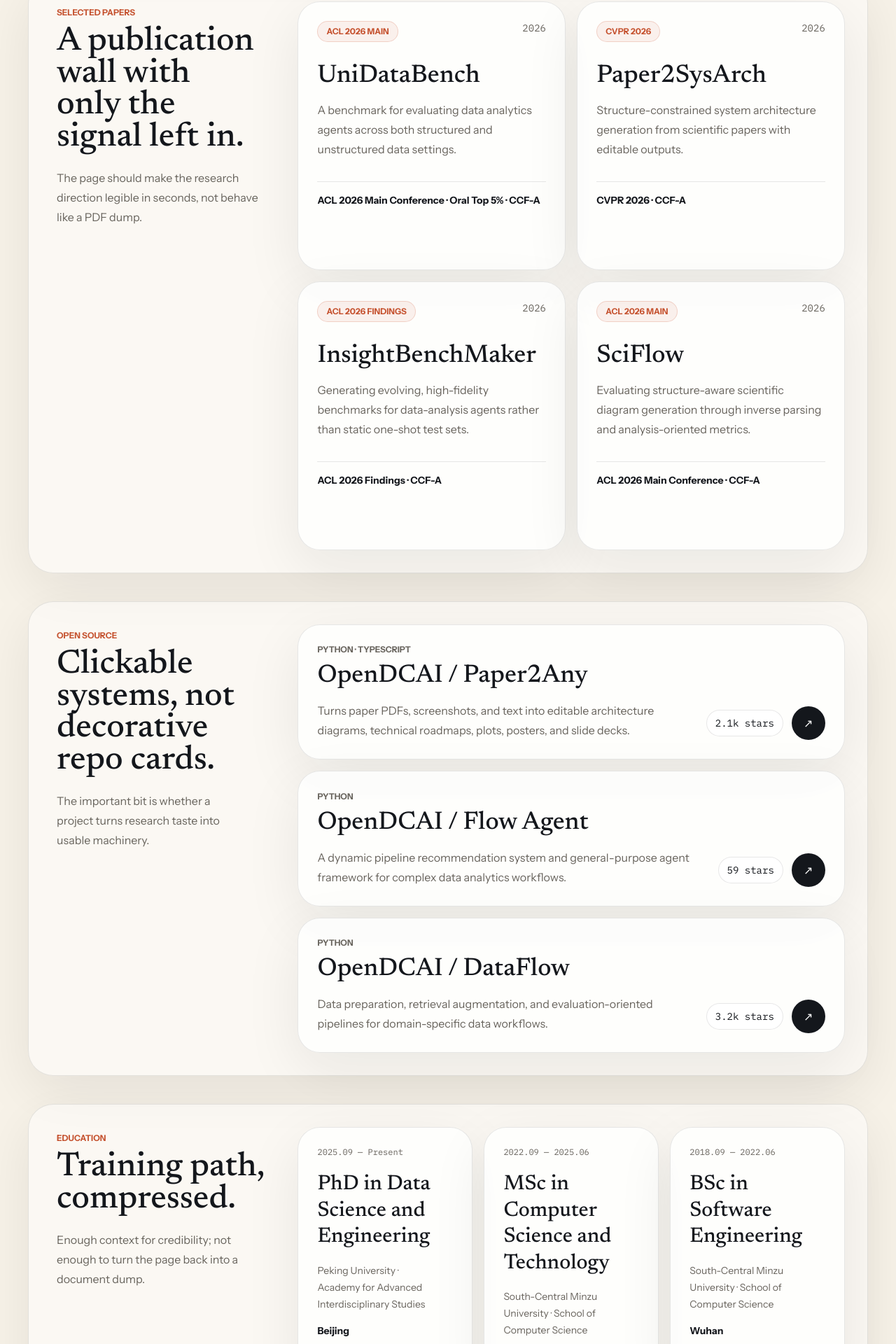
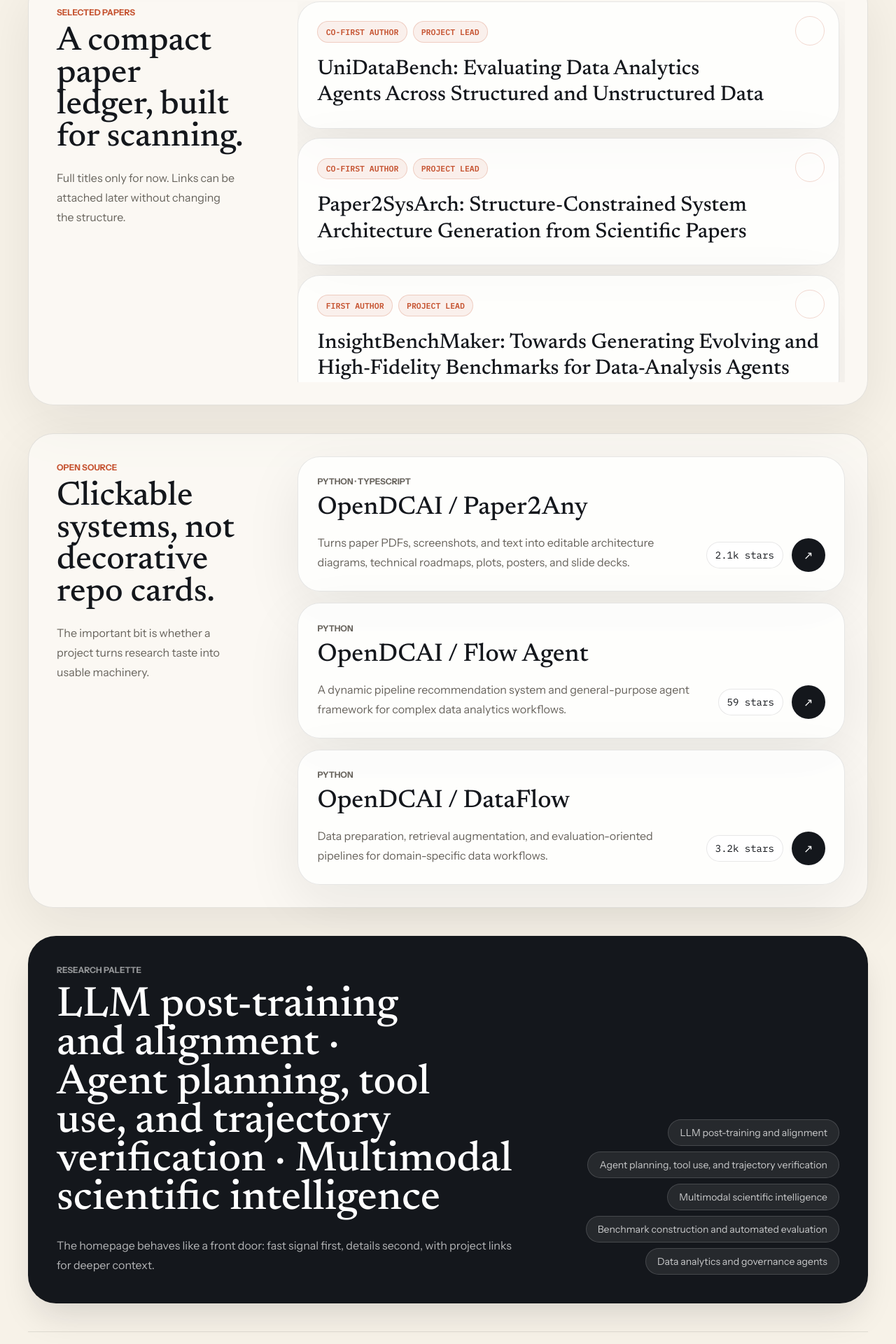
Before and after one commit to DeepThinkingZhouLiu/DeepThinkingZhouLiu.github.io, a React (Vite) app: page / in a window 1280 px wide. Shown: the part 2412-4332 px from the top of the page at 70% size. Built offline with nearby package versions, Linux system fonts and the light colour scheme.

Commit message:
Convert publications to scrollable paper list

```diff
--- a/src/App.tsx
+++ b/src/App.tsx
@@ -1,7 +1,6 @@
 import {
   contactLinks,
   currentHighlights,
-  education,
   experience,
   focusAreas,
   profile,
@@ -179,23 +178,22 @@ function App() {
           <section id="papers" className="section-shell">
             <SectionIntro
               eyebrow="Selected papers"
-              title="A publication wall with only the signal left in."
-              body="The page should make the research direction legible in seconds, not behave like a PDF dump."
+              title="A compact paper ledger, built for scanning."
+              body="Full titles only for now. Links can be attached later without changing the structure."
             />
-            <div className="grid gap-4 md:grid-cols-2">
+            <div className="paper-list" aria-label="Scrollable paper list">
               {selectedPapers.map((paper) => (
                 <article key={paper.title} className="paper-card">
-                  <div className="flex items-start justify-between gap-4">
-                    <span className="rounded-full border border-accent/20 bg-accent/8 px-3 py-1.5 text-xs font-bold uppercase text-accent">
-                      {paper.badge}
-                    </span>
-                    <span className="font-mono text-sm text-muted tabular-nums">{paper.year}</span>
+                  <div className="flex flex-wrap gap-2">
+                    {paper.markers.map((marker) => (
+                      <span key={marker} className="paper-marker">
+                        {marker}
+                      </span>
+                    ))}
                   </div>
-                  <h3 className="mt-8 text-balance font-display text-4xl leading-[0.98] text-ink">
+                  <h3 className="mt-5 text-balance font-display text-2xl leading-tight text-ink sm:text-3xl">
                     {paper.title}
                   </h3>
-                  <p className="mt-4 text-pretty leading-7 text-muted">{paper.summary}</p>
-                  <p className="mt-8 border-t border-ink/10 pt-4 text-sm font-bold text-ink">{paper.venue}</p>
                 </article>
               ))}
             </div>
@@ -232,26 +230,6 @@ function App() {
                     </span>
                   </div>
                 </a>
-              ))}
-            </div>
-          </section>
-
-          <section className="section-shell">
-            <SectionIntro
-              eyebrow="Education"
-              title="Training path, compressed."
-              body="Enough context for credibility; not enough to turn the page back into a document dump."
-            />
-            <div className="grid gap-4 md:grid-cols-3">
-              {education.map((item) => (
-                <article key={`${item.school}-${item.degree}`} className="education-card">
-                  <p className="font-mono text-xs text-muted tabular-nums">{item.period}</p>
-                  <h3 className="mt-5 text-balance font-display text-3xl leading-tight text-ink">
-                    {item.degree}
-                  </h3>
-                  <p className="mt-4 text-pretty text-sm leading-6 text-muted">{item.school}</p>
-                  <p className="mt-4 text-sm font-bold text-ink">{item.city}</p>
-                </article>
               ))}
             </div>
           </section>
--- a/src/content/profile.ts
+++ b/src/content/profile.ts
@@ -36,36 +36,36 @@ export const focusAreas = [
 
 export const selectedPapers = [
   {
-    badge: 'ACL 2026 Main',
-    year: '2026',
-    title: 'UniDataBench',
-    summary:
-      'A benchmark for evaluating data analytics agents across both structured and unstructured data settings.',
-    venue: 'ACL 2026 Main Conference · Oral Top 5% · CCF-A',
+    title: 'UniDataBench: Evaluating Data Analytics Agents Across Structured and Unstructured Data',
+    markers: ['Co-first author', 'Project Lead'],
   },
   {
-    badge: 'CVPR 2026',
-    year: '2026',
-    title: 'Paper2SysArch',
-    summary:
-      'Structure-constrained system architecture generation from scientific papers with editable outputs.',
-    venue: 'CVPR 2026 · CCF-A',
+    title: 'Paper2SysArch: Structure-Constrained System Architecture Generation from Scientific Papers',
+    markers: ['Co-first author', 'Project Lead'],
   },
   {
-    badge: 'ACL 2026 Findings',
-    year: '2026',
-    title: 'InsightBenchMaker',
-    summary:
-      'Generating evolving, high-fidelity benchmarks for data-analysis agents rather than static one-shot test sets.',
-    venue: 'ACL 2026 Findings · CCF-A',
+    title: 'InsightBenchMaker: Towards Generating Evolving and High-Fidelity Benchmarks for Data-Analysis Agents',
+    markers: ['First author', 'Project Lead'],
   },
   {
-    badge: 'ACL 2026 Main',
-    year: '2026',
-    title: 'SciFlow',
-    summary:
-      'Evaluating structure-aware scientific diagram generation through inverse parsing and analysis-oriented metrics.',
-    venue: 'ACL 2026 Main Conference · CCF-A',
+    title: 'SciFlow: Evaluating Structure-Aware Scientific Diagram Generation via Inverse Parsing',
+    markers: ['Co-first author', 'Project Lead'],
+  },
+  {
+    title: 'Reinforcement Learning with Semantic Rewards Enables Low-Resource Language Expansion without Alignment Tax',
+    markers: ['Co-first author'],
+  },
+  {
+    title: 'LongInsightBench: A Comprehensive Benchmark for Evaluating Omni-Modal Models on Human-Centric Long-Video Understanding',
+    markers: ['Fifth author'],
+  },
+  {
+    title: 'TF-IECN: Tuning-free Image Efficient Customization via Refined Collaborative Denoising Strategies',
+    markers: ['Fourth author'],
+  },
+  {
+    title: 'MSDM: Multi-Space Diffusion With Dynamic Loss Weight',
+    markers: ['First author'],
   },
 ]
 
@@ -121,27 +121,6 @@ export const projects = [
   },
 ]
 
-export const education = [
-  {
-    degree: 'PhD in Data Science and Engineering',
-    school: 'Peking University · Academy for Advanced Interdisciplinary Studies',
-    city: 'Beijing',
-    period: '2025.09 — Present',
-  },
-  {
-    degree: 'MSc in Computer Science and Technology',
-    school: 'South-Central Minzu University · School of Computer Science',
-    city: 'Wuhan',
-    period: '2022.09 — 2025.06',
-  },
-  {
-    degree: 'BSc in Software Engineering',
-    school: 'South-Central Minzu University · School of Computer Science',
-    city: 'Wuhan',
-    period: '2018.09 — 2022.06',
-  },
-]
-
 export const contactLinks = [
   {
     label: 'Email',
--- a/src/index.css
+++ b/src/index.css
@@ -93,8 +93,7 @@ a {
 .metric-card,
 .timeline-card,
 .paper-card,
-.project-row,
-.education-card {
+.project-row {
   border: 1px solid rgb(20 23 28 / 0.1);
   box-shadow: 0 24px 80px rgb(20 23 28 / 0.08);
 }
@@ -155,8 +154,7 @@ a {
 
 .metric-card,
 .timeline-card,
-.paper-card,
-.education-card {
+.paper-card {
   border-radius: 2rem;
   background: rgb(255 255 255 / 0.76);
 }
@@ -181,8 +179,7 @@ a {
 }
 
 .timeline-card,
-.paper-card,
-.education-card {
+.paper-card {
   padding: clamp(1.2rem, 2.8vw, 1.7rem);
 }
 
@@ -194,8 +191,59 @@ a {
   line-height: 1.75;
 }
 
+.paper-list {
+  display: flex;
+  flex-direction: column;
+  max-height: 34rem;
+  gap: 0.85rem;
+  overflow-y: auto;
+  overscroll-behavior: contain;
+  padding-right: 0.5rem;
+  scrollbar-color: rgb(197 82 47 / 0.55) rgb(20 23 28 / 0.08);
+  scrollbar-width: thin;
+}
+
+.paper-list::-webkit-scrollbar {
+  width: 0.55rem;
+}
+
+.paper-list::-webkit-scrollbar-track {
+  border-radius: 999px;
+  background: rgb(20 23 28 / 0.08);
+}
+
+.paper-list::-webkit-scrollbar-thumb {
+  border-radius: 999px;
+  background: rgb(197 82 47 / 0.55);
+}
+
 .paper-card {
-  min-height: 24rem;
+  position: relative;
+  flex: 0 0 auto;
+  min-height: 10.5rem;
+}
+
+.paper-card::after {
+  content: '';
+  position: absolute;
+  right: 1.25rem;
+  top: 1.25rem;
+  width: 2.6rem;
+  height: 2.6rem;
+  border-radius: 999px;
+  border: 1px solid rgb(197 82 47 / 0.22);
+}
+
+.paper-marker {
+  border: 1px solid rgb(197 82 47 / 0.22);
+  border-radius: 999px;
+  background: rgb(197 82 47 / 0.08);
+  padding: 0.35rem 0.7rem;
+  color: var(--color-accent);
+  font-family: var(--font-mono);
+  font-size: 0.72rem;
+  font-weight: 600;
+  text-transform: uppercase;
 }
 
 .project-row {
@@ -260,6 +308,14 @@ a {
   .fact-row dd {
     text-align: left;
   }
+
+  .paper-list {
+    max-height: 38rem;
+  }
+
+  .paper-card {
+    min-height: auto;
+  }
 }
 
 @media (prefers-reduced-motion: reduce) {
```
